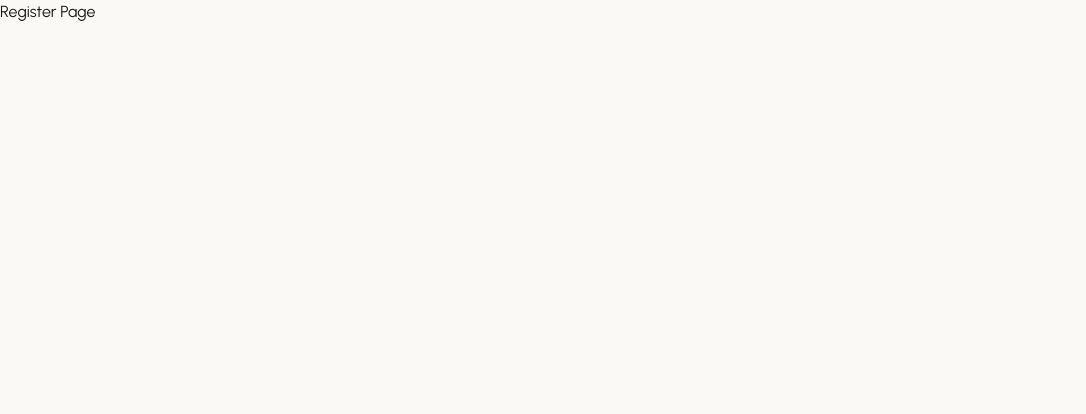
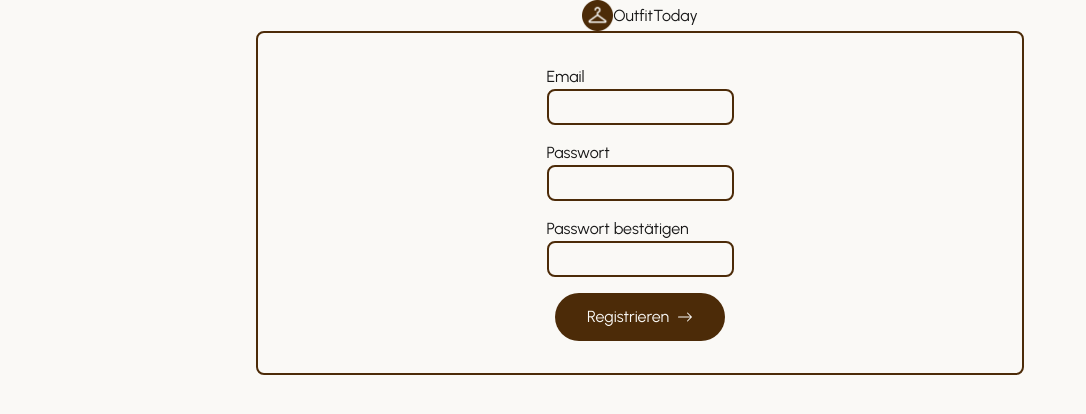
Before and after one commit to im23-pilzm/outfit-today, a Next.js app: page /register in a window 1280 px wide. Shown: the top 414 px of the page, without its empty margins (0-1086 px from the left). Built offline with nearby package versions, Linux system fonts and the light colour scheme.

Commit message:
Almost finished styling of registerpage + starting registration logic (client side)

```diff
--- a/app/register/page.jsx
+++ b/app/register/page.jsx
@@ -1,7 +1,88 @@
+"use client";
+import Link from "next/link";
+import Image from "next/image";
+import { FormEvent } from 'react'
+import { useRouter } from 'next/navigation'
+
 export default function RegisterPage() {
+    const router = useRouter();
+
+    async function handleSubmit(event) {
+        event.preventDefault();
+
+        const formData = new FormData(event.currentTarget);
+        const email = formData.get("email");
+        const password = formData.get("password");
+        const password_conf = formData.get("password_conf");
+
+        if (password !== password_conf) {
+            alert("Password do not match.")
+            return
+        }
+
+        const response = await fetch("/api/auth/login", {
+            method: "POST",
+            headers: { "ContentType": "application/json" },
+            body: JSON.stringify({ email, password, password_conf })
+        });
+
+        if (response.ok) {
+            router.push("/new_profile")
+        } else {
+            const errorData = await response.json();
+            alert(errorData.message || "Registration failed. Please try again.");
+        }
+    }
+
     return (
-        <div>
-            Register Page
-        </div>
+        <>
+            <div className="flex justify-center items-center">
+                <Image
+                    src="/hanger.png"
+                    alt="HangerIcon"
+                    height={31}
+                    width={31}
+                />
+                <p>OutfitToday</p>
+            </div>
+
+            <div className="flex justify-center items-center">
+                <form onSubmit={handleSubmit} className="border-2 border-[#4C2B08] rounded-lg p-8 w-3xl">
+                    <div className="flex flex-col items-center justify-center gap-4">
+                        <div className="flex flex-col items-center justify-center gap-4">
+                            <div className="flex flex-col items-center justify-center">
+                                <label htmlFor="email" className="self-start w-full text-left">Email</label>
+                                <input type="email" name="email" required className="border-2 border-[#4C2B08] rounded-lg py-1" />
+                            </div>
+                            <div className="flex flex-col items-center justify-center">
+                                <label  htmlFor="password" className="self-start w-full text-left">Passwort</label>
+                                <input type="password" name="password" required className="border-2 border-[#4C2B08] rounded-lg py-1" />
+                            </div>
+                            <div className="flex flex-col items-center justify-center">
+                                <label htmlFor="password_conf" className="self-start w-full text-left">Passwort bestätigen</label>
+                                <input type="password" name="password_conf" required className="border-2 border-[#4C2B08] rounded-lg py-1" />
+                            </div>
+                        </div>
+                        <button
+                            className="px-8 py-3 bg-[#4C2B08] text-[#FAF9F6] flex items-center gap-2 rounded-full transition duration-150 hover:bg-[#6B3F13] group"
+                            type="submit"
+                        >
+                            Registrieren
+                            <svg
+                                xmlns="http://www.w3.org/2000/svg"
+                                width="16"
+                                height="16"
+                                fill="currentColor"
+                                className="bi bi-arrow-right transition-transform duration-200 group-hover:translate-x-2"
+                                viewBox="0 0 16 16"
+                            >
+                                <path fillRule="evenodd" d="M1 8a.5.5 0 0 1 .5-.5h11.793l-3.147-3.146a.5.5 0 0 1 .708-.708l4 4a.5.5 0 0 1 0 .708l-4 4a.5.5 0 0 1-.708-.708L13.293 8.5H1.5A.5.5 0 0 1 1 8" />
+                            </svg>
+                        </button>
+                    </div>
+                </form>
+            </div>
+
+        </>
     );
 }
```
